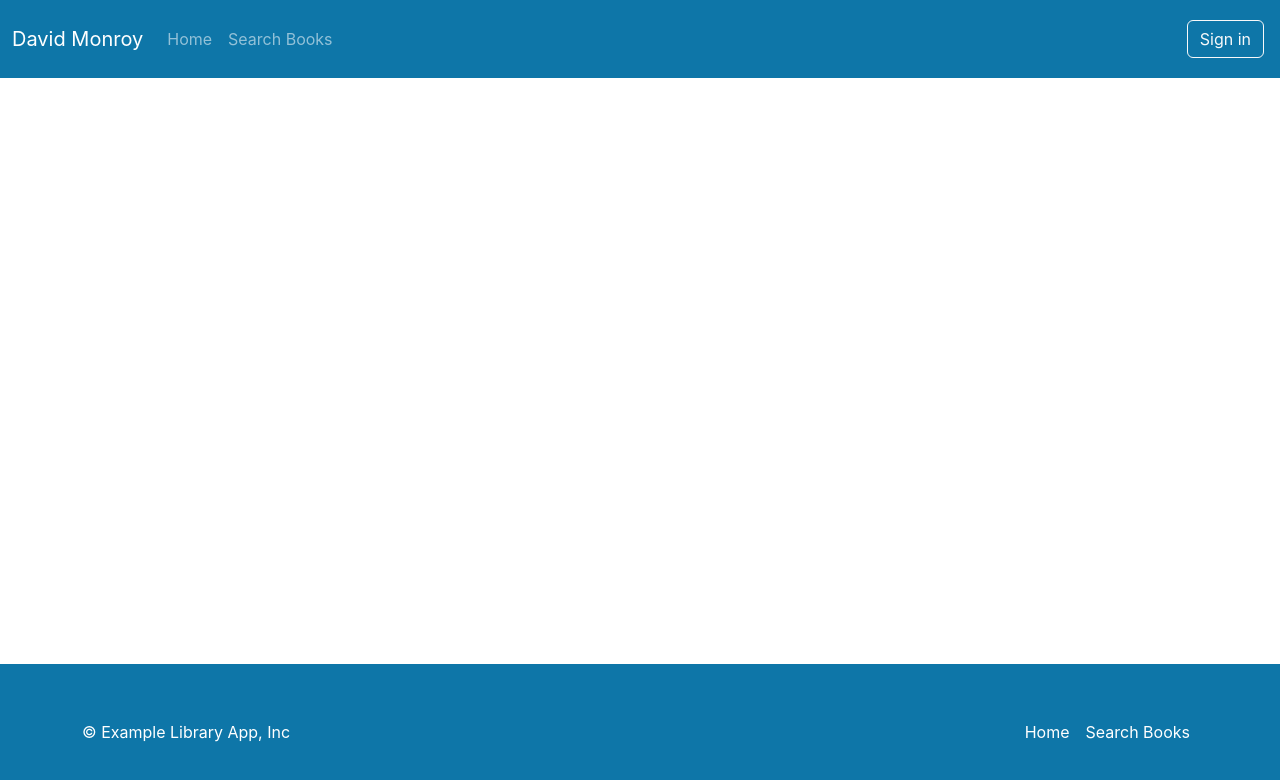
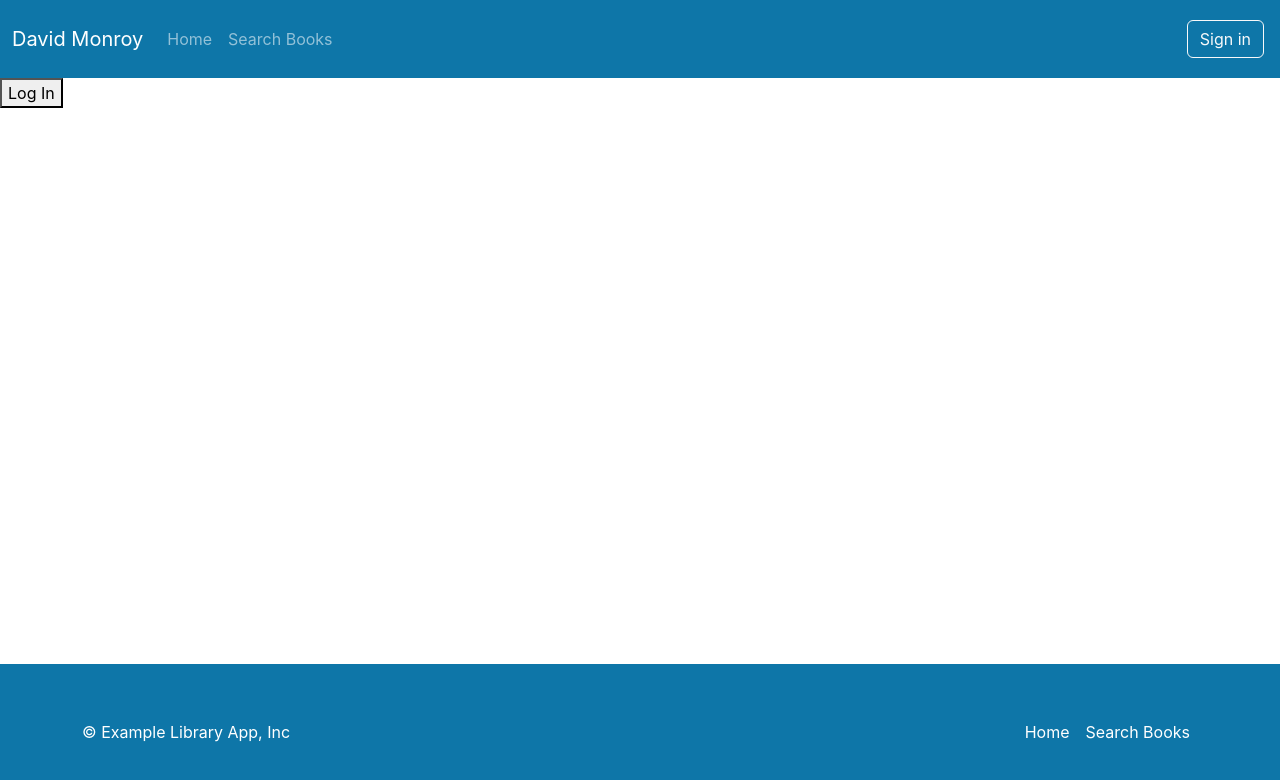
Before and after one commit to davidju17/SprintBootTest, a React (Create React App) app in the folder 03-frontend/react-library/: page /login in a window 1280 px wide. Shown: the top 780 px of the page. Built offline with nearby package versions, Linux system fonts and the light colour scheme.

Commit message:
create LoginPage and implementation in App

```diff
--- a/03-frontend/react-library/src/App.tsx
+++ b/03-frontend/react-library/src/App.tsx
@@ -7,9 +7,46 @@ import { SearchBooksPage } from './layouts/SearchBooksPage/SearchBooksPage';
 import { Routes, Route, Navigate } from 'react-router-dom';
 import { BookCheckoutPage } from './layouts/BookCheckoutPage/BookCheckoutPage';
 
+
+import { auth0Config } from './lib/auth0Config';
+import LoginPage from './Auth/LoginPage';
+import { Auth0Provider, withAuthenticationRequired} from '@auth0/auth0-react';
+
+import { useNavigate } from 'react-router-dom';
+
+const Auth0ProviderWithHistory = ({ children }: { children: React.ReactNode }) => {
+  const navigate = useNavigate();
+
+  const onRedirectCallback = (appState: any) => {
+    navigate(appState?.returnTo || "/home");
+  };
+
+  return (
+    <Auth0Provider
+      domain={auth0Config.issuer}
+      clientId={auth0Config.clientId}
+      authorizationParams={{
+        redirect_uri: auth0Config.redirectUri,
+        audience: auth0Config.audience,
+        scope: auth0Config.scope,
+      }}
+      onRedirectCallback={onRedirectCallback}
+    >
+      {children}
+    </Auth0Provider>
+  );
+};
+
+const SecureRoute = ({ component, path, ...args }: { component: React.ComponentType<any>, path: string }) => (
+  // <Route path={path} component={withAuthenticationRequired(component)} {...args} />
+  <Route path={path} element={React.createElement(withAuthenticationRequired(component))} {...args} />
+);
+
+
 export const App = () => {
   return (
     <div className="d-flex flex-column min-vh-100">
+      <Auth0ProviderWithHistory>
       <Navbar />
       <div className="flex-grow-1">
         <Routes>
@@ -17,9 +54,14 @@ export const App = () => {
           <Route path="/home" element={<HomePage />} />
           <Route path="/search" element={<SearchBooksPage />} />
           <Route path="/checkout/:bookId" element={<BookCheckoutPage />} />
+          <Route path='/login' element={<LoginPage />} />
+          {/* <SecureRoute path='/shelf' component={ShelfPage} />
+          <SecureRoute path='/messages' component={MessagesPage} />
+          <SecureRoute path='/admin' component={ManageLibraryPage} /> */}
         </Routes>
       </div>
       <Footer />
+      </Auth0ProviderWithHistory>
     </div>
   );
 }
--- /dev/null
+++ b/03-frontend/react-library/src/Auth/LoginPage.jsx
@@ -0,0 +1,14 @@
+import React from 'react';
+import { useAuth0 } from '@auth0/auth0-react';
+
+const LoginPage = () => {
+  const { loginWithRedirect } = useAuth0();
+
+  return (
+    <div>
+      <button onClick={() => loginWithRedirect()}>Log In</button>
+    </div>
+  );
+};
+
+export default LoginPage;
```
